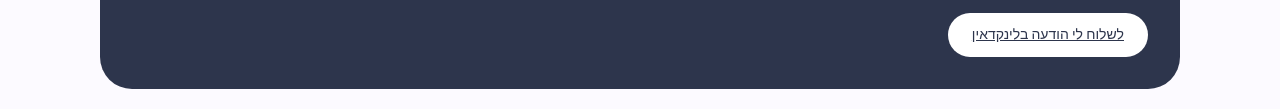
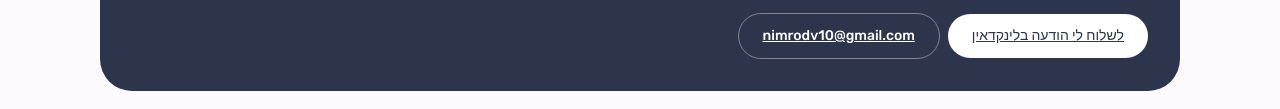
Before and after one commit to nimrodv10-arch/nimrod-showcase, a plain HTML site: page index.html in a window 1280 px wide. Shown: the part 2268-2377 px from the top of the page. Drawn offline with Linux system fonts and the light colour scheme; a web font is replaced by a local one.

Commit message:
Add email contact
Co-Authored-By: Claude Opus 5.5 <noreply@anthropic.com>
Claude-Session: https://claude.ai/code/session_0111db7TZ66cJq48BHUhtEa3

```diff
--- a/index.html
+++ b/index.html
@@ -892,6 +892,7 @@ body { margin: 0; padding: var(--space-5); }
   .sc-final .nd-highlight__title { font-size: 24px; line-height: 30px; text-wrap: balance; }
   .sc-final .sc-final__btn { align-self: center; border-radius: var(--radius-full); height: 44px; padding-inline: var(--space-6); }
   @media (max-width: 767px) { .sc-how ol { grid-template-columns: 1fr; gap: var(--space-4); } .sc-final { padding: var(--space-6); } .sc-story div { grid-template-columns: 72px 1fr; } }
+  .sc-final .sc-final__btn--ghost { background: transparent; color: var(--on-accent); border: 1px solid rgba(252,250,255,.4); }
 </style>
 <div class="nd-landing">
   <main class="sc-wrap">
@@ -967,7 +968,7 @@ body { margin: 0; padding: var(--space-5); }
         <h2 class="nd-highlight__title">מחפשים מישהו לפרפורמנס ודאטה, או שיש לכם תהליך שהייתם רוצים כלי בשבילו?</h2>
         <p>אשמח לדבר.</p>
       </div>
-      <a class="nd-btn sc-final__btn" href="https://linkedin.com/in/nimrod-vassal" target="_blank" rel="noopener">לשלוח לי הודעה בלינקדאין</a>
+      <div class="sc-cta"><a class="nd-btn sc-final__btn" href="https://linkedin.com/in/nimrod-vassal" target="_blank" rel="noopener">לשלוח לי הודעה בלינקדאין</a><a class="nd-btn sc-final__btn sc-final__btn--ghost" href="mailto:nimrodv10@gmail.com">nimrodv10@gmail.com</a></div>
     </section>
 
     <footer class="sc-foot">
```
